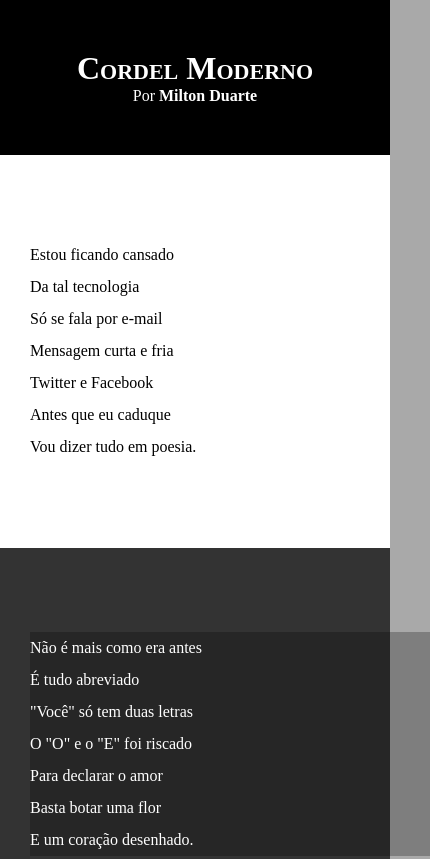
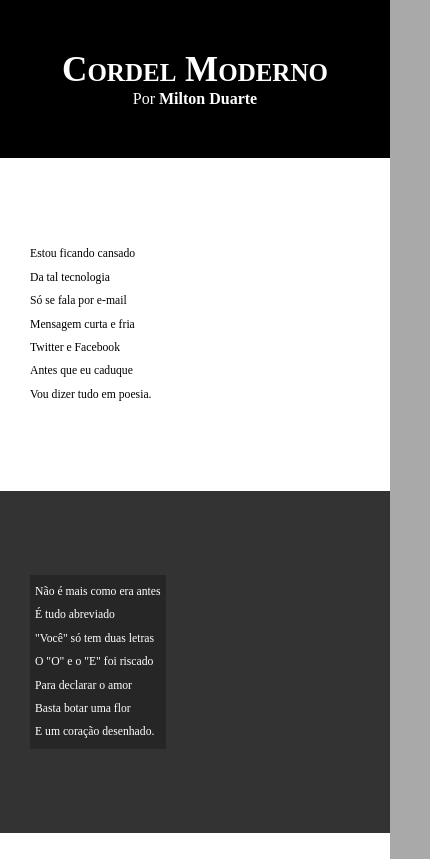
Before and after one commit to edineladelso/prjCordel, a plain HTML site: page index.html in a window 390 px wide. Shown: the top 859 px of the page, 430 px wide, since content can reach past the window. Drawn offline with Linux system fonts and the light colour scheme.

Commit message:
Atualizacao de estilos
Deve-se criar variaveis de fontes que devo buscar na google.

modifiquei os tamanhos usando tamanhos de porcentagem para melhor adequacao.

O melhor para responsividade é media queary

```diff
--- a/estilo/style.css
+++ b/estilo/style.css
@@ -15,11 +15,15 @@ header {
     background-color: black;
     color: white;
     text-align: center;
+
+
 }
 
 header > h1 {
     padding-top: 50px;
     font-variant: small-caps;
+
+    font-size: 9vw;
 }
 
 header > p {
@@ -42,6 +46,8 @@ section {
     padding-bottom: 10vh;
     line-height: 2em;
     padding-left: 30px;
+
+    font-size: 3vw;
 }
 
 section.normal {
@@ -55,7 +61,9 @@ section.imagem {
 }
 
 section.imagem > p {
-    width: 400px;
+
+    display: inline-block;
+    padding: 5px;
     background-color: rgba(0, 0, 0, 0.253);
 }
 
```
